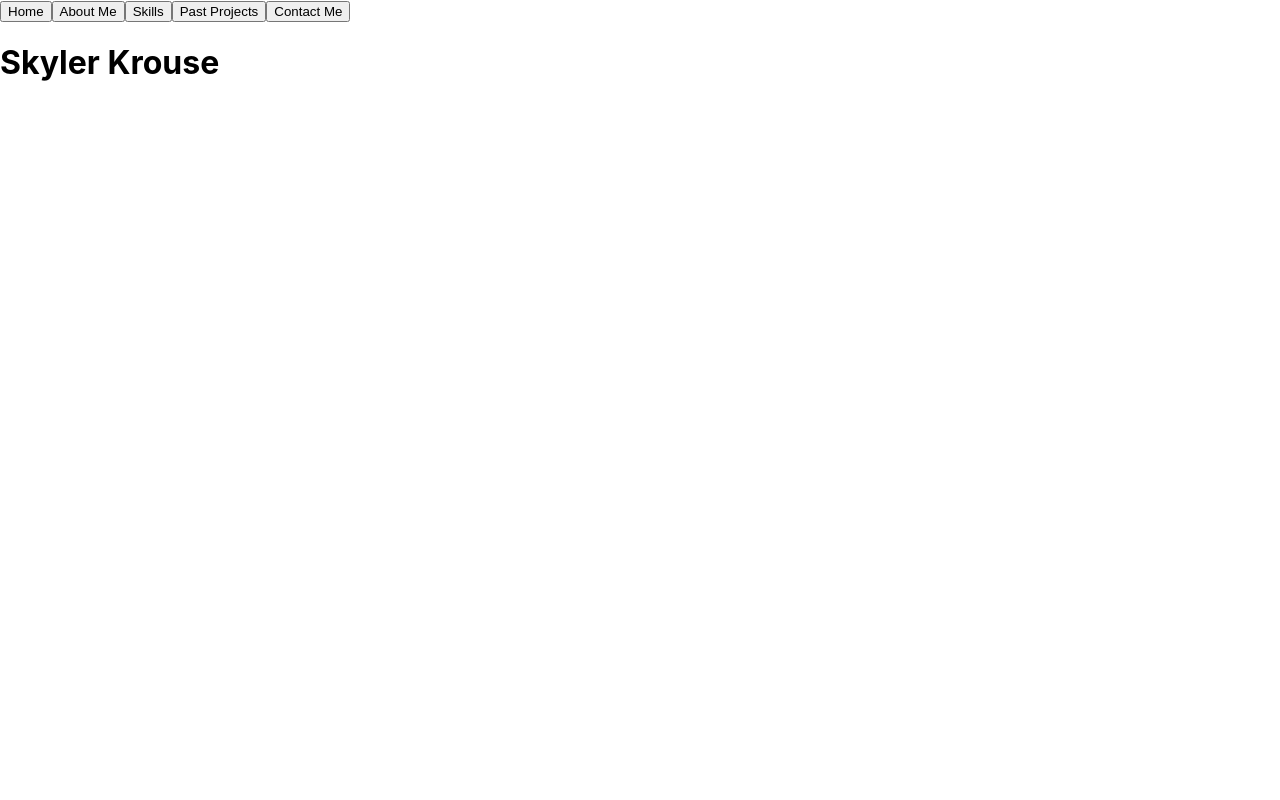
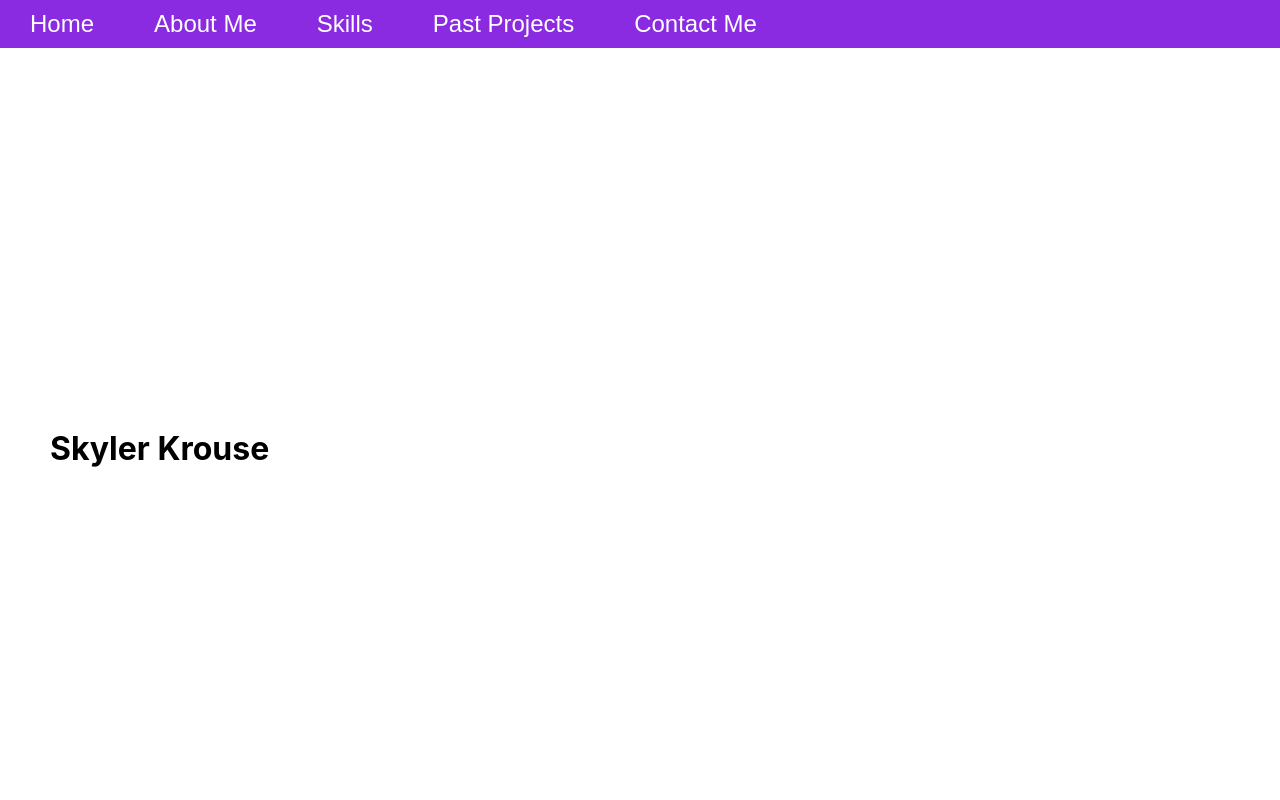
Before and after one commit to smk362/portfolio, a React (Create React App) app in the folder portfolio/: page / in a window 1280 px wide. Shown: the top 800 px of the page. Built offline with nearby package versions, Linux system fonts and the light colour scheme.

Commit message:
added styling to sections

```diff
--- a/portfolio/src/components/Navbar.js
+++ b/portfolio/src/components/Navbar.js
@@ -1,3 +1,5 @@
+import '../style.css'
+
 const tabs = [
   { id: "home", text: "Home" },
   { id: "about", text: "About Me" },
@@ -20,10 +22,10 @@ export default function Navbar() {
   }
 
   return (
-    <div
+    <div className="nav"
       style={{
         position: "sticky",
-        top: 0
+        top: 0,
       }}
     >
       {nav}
--- a/portfolio/src/sections/About.js
+++ b/portfolio/src/sections/About.js
@@ -5,7 +5,10 @@ export default function Home() {
         background: "pink"
       }}
     >
-      <h1>About Me</h1>
+      <div className="header">
+        <h1>About Me</h1>
+      </div>
+      <div></div>
     </div>
   );
 }
--- a/portfolio/src/sections/Contact.js
+++ b/portfolio/src/sections/Contact.js
@@ -1,7 +1,10 @@
 export default function Home() {
   return (
     <div id="contact" className="section">
-      <h1>Contact Me</h1>
+      <div className="header">
+        <h1>Contact Me</h1>
+      </div>
+      <div></div>
     </div>
   );
 }
--- a/portfolio/src/sections/Home.js
+++ b/portfolio/src/sections/Home.js
@@ -3,7 +3,10 @@ import '../style.css'
 export default function Home() {
   return (
     <div id="home" className="section">
-      <h1>Skyler Krouse</h1>
+      <div className="header">
+        <h1>Skyler Krouse</h1>
+      </div>
+      <div></div>
     </div>
   );
 }
--- a/portfolio/src/sections/Projects.js
+++ b/portfolio/src/sections/Projects.js
@@ -1,7 +1,10 @@
 export default function Home() {
   return (
     <div id="projects" className="section">
-      <h1>Past Projects</h1>
+      <div className="header">
+        <h1>Past Projects</h1>
+      </div>
+      <div></div>
     </div>
   );
 }
--- a/portfolio/src/sections/Skills.js
+++ b/portfolio/src/sections/Skills.js
@@ -1,7 +1,10 @@
 export default function Home() {
   return (
     <div id="skills" className="section">
-      <h1>Skills</h1>
+      <div className="header">
+        <h1>Skills</h1>
+      </div>
+      <div></div>
     </div>
   );
 }
--- a/portfolio/src/style.css
+++ b/portfolio/src/style.css
@@ -1,3 +1,30 @@
+button {
+  background-color: blueviolet;
+  color: white;
+  font-size: 24px;
+  padding-top: 10px;
+  padding-bottom: 10px;
+  padding-left: 30px;
+  padding-right: 30px;
+  border: none;
+
+}
+
+.nav {
+  background-color: blueviolet;
+}
+
 .section {
   height: 100VH;
+  display: flex;
+  flex-direction: row;
 }
+
+.header {
+  display: flex;
+  align-items: center;
+  justify-content: center;
+  height: 100%;
+  padding-left: 50px;
+  padding-right: 50px;
+}
```
